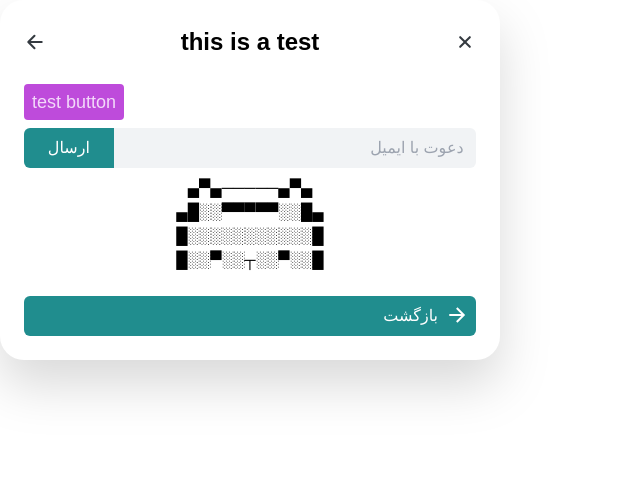
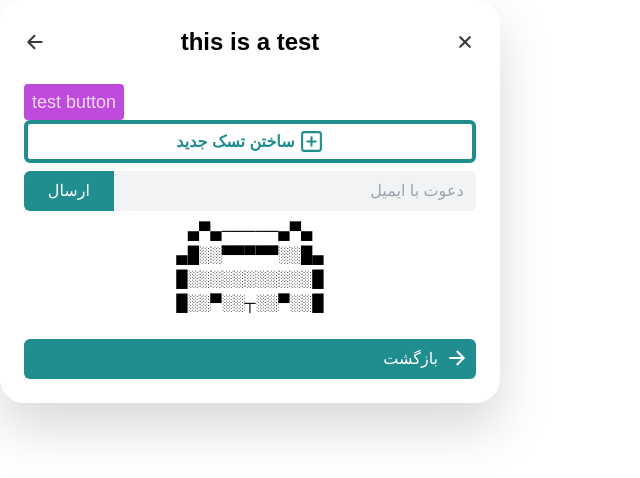
Before and after one commit to Summer-Frontend-Quera-Bootcamp/GROUP_10, a React (Vite) app: page / in a window 1280 px wide. Shown: the top 478 px of the page, without its empty margins (0-640 px from the left). Built offline with nearby package versions, Linux system fonts and the light colour scheme; the HTML template or start-up script is replaced by a standard one; a web font is replaced by a local one.

Commit message:
added ButtonNewTask component

```diff
--- a/src/App/App.tsx
+++ b/src/App/App.tsx
@@ -4,7 +4,11 @@ import "./App.css";
 //--------Import Your Components Here!--------//
 
 import { ContainerModule } from "../Components/Ui/Containers";
-import { ButtonColor, ButtonIcon } from "../Components/Ui/Buttons";
+import {
+  ButtonColor,
+  ButtonIcon,
+  ButtonNewTask,
+} from "../Components/Ui/Buttons";
 import { InputInvite } from "../Components/Ui/Inputs";
 
 //-------------Welcome to The App-------------//
@@ -21,6 +25,7 @@ const App: React.FC<IPropsApp> = (/*props: IPropsApp*/): JSX.Element => {
         <ButtonColor onClick={() => {}} color="grape">
           test button
         </ButtonColor>
+        <ButtonNewTask onClick={() => {}} />
         <InputInvite onClick={() => {}}></InputInvite>
         <div className="text-center flex flex-col mb-m">
           <p> ▄▀▄─────▄▀▄</p>
--- /dev/null
+++ b/src/Components/Form/MainPage/Priority/Priority.tsx
@@ -0,0 +1,3 @@
+export const Priority = () => {
+  return <div>Priority</div>;
+};
--- /dev/null
+++ b/src/Components/Form/MainPage/index.tsx
@@ -0,0 +1,10 @@
+// This file is only for simplification of routing.
+// Please dont change anything!
+
+import { Priority } from "./Priority/Priority";
+
+//
+//-----------------------------------------
+//
+
+export { Priority };
--- /dev/null
+++ b/src/Components/Ui/Buttons/ButtonNewTask/ButtonNewTask.tsx
@@ -0,0 +1,17 @@
+import { LuPlusSquare } from "react-icons/lu";
+interface IButtonNewTask {
+  onClick: () => void;
+}
+export const ButtonNewTask = ({ onClick }: IButtonNewTask) => {
+  return (
+    <button
+      className={
+        "w-full border-4 border-solid border-brand-primary text-brand-primary font-extrabold px-m py-[5px] rounded-md  duration-300 cursor-pointer hover:bg-gray-secondary flex flex-row items-center justify-center gap-1"
+      }
+      onClick={onClick}
+    >
+      ساختن تسک جدید
+      <LuPlusSquare size="25" />
+    </button>
+  );
+};
--- a/src/Components/Ui/Buttons/index.tsx
+++ b/src/Components/Ui/Buttons/index.tsx
@@ -4,9 +4,10 @@
 import { ButtonPrimary } from "./ButtonPrimary/ButtonPrimary";
 import { ButtonIcon } from "./ButtonIcon/ButtonIcon";
 import { ButtonColor } from "./ButtonColor/ButtonColor";
+import { ButtonNewTask } from "./ButtonNewTask/ButtonNewTask";
 
 //
 //-----------------------------------------
 //
 
-export { ButtonPrimary, ButtonIcon, ButtonColor };
+export { ButtonPrimary, ButtonIcon, ButtonColor, ButtonNewTask };
```
